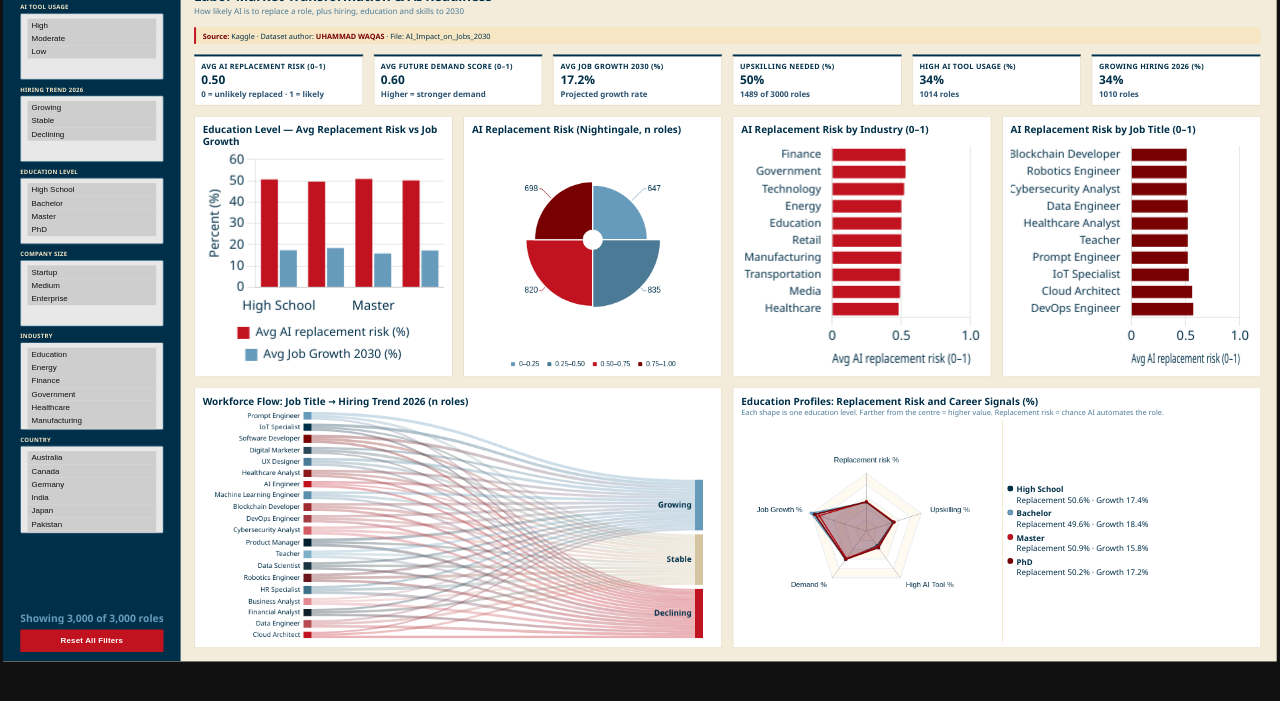
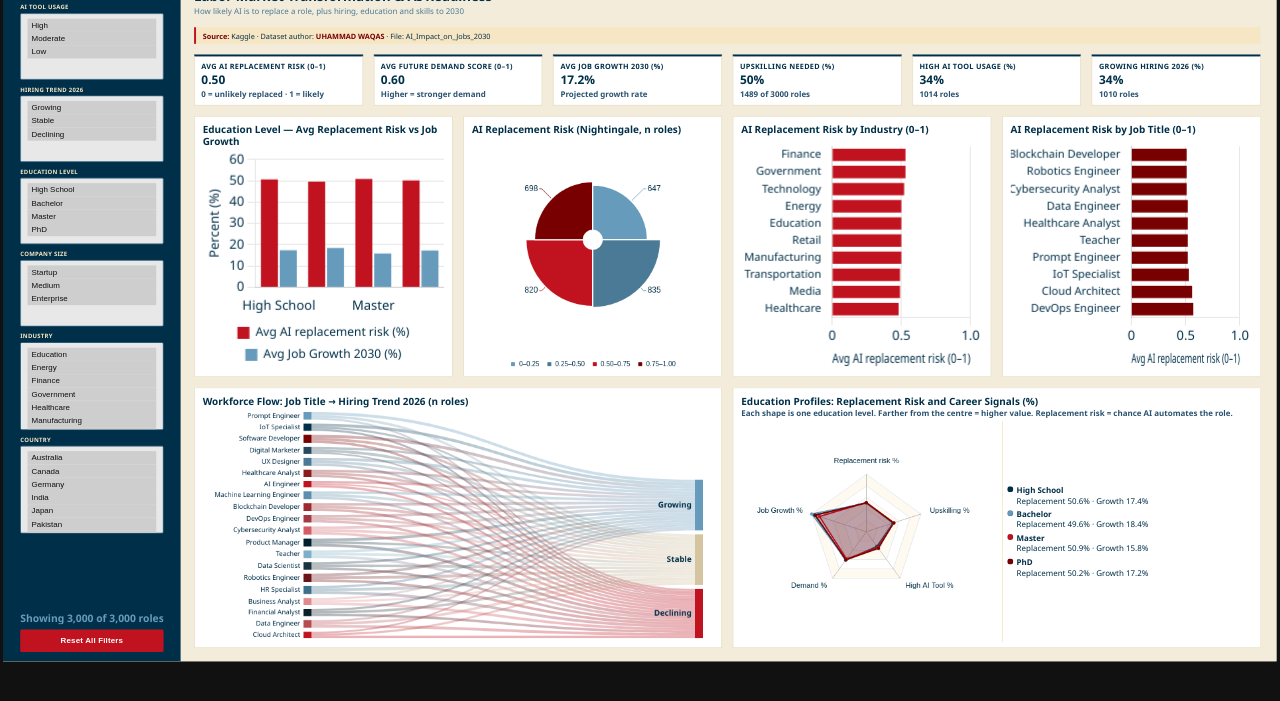
Before and after one commit to ElenaTratsevskaya/AI-labor-market-2030-Cursor, a plain HTML site: page index.html in a window 1280 px wide. Shown: the part 97-798 px from the top of the page. Drawn offline with Linux system fonts and the light colour scheme.

Commit message:
Add files via upload

```diff
--- a/index.html
+++ b/index.html
@@ -428,9 +428,9 @@
     }
 
     .panel-sub {
-      font-size: 11px;
-      color: var(--c-blue-2);
-      font-weight: 500;
+      font-size: 12px;
+      color: #2a5270;
+      font-weight: 600;
       margin-bottom: 4px;
       flex-shrink: 0;
       line-height: 1.3;
@@ -1783,7 +1783,7 @@
         labels: byInd.map(x => x.k),
         datasets: [{
           data: byInd.map(x => +x.growth.toFixed(1)),
-          backgroundColor: COLORS.accent,
+          backgroundColor: COLORS.blue,
           borderWidth: 0
         }]
       },
```
